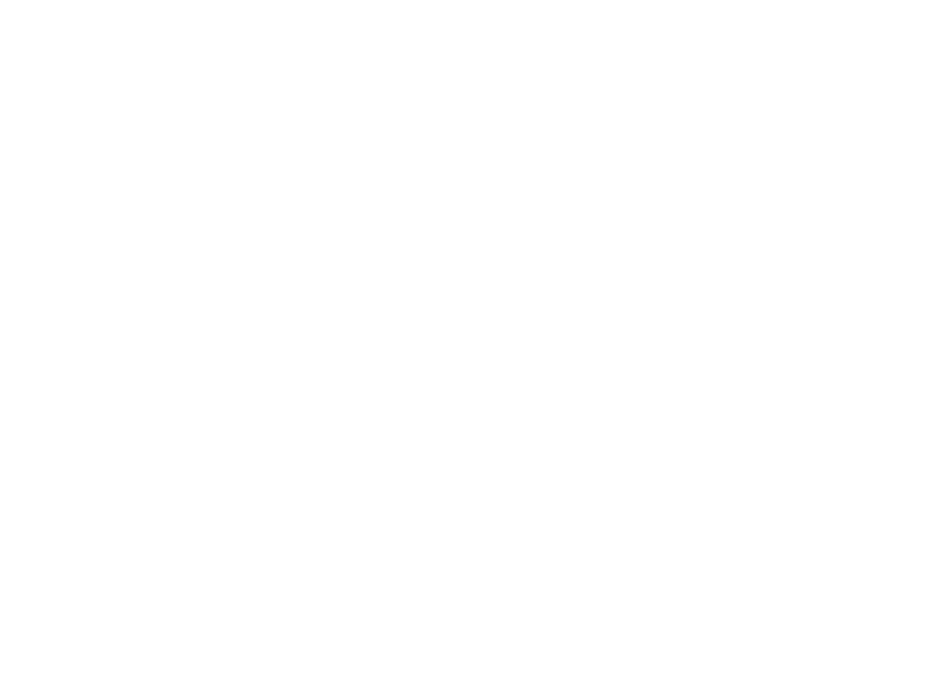
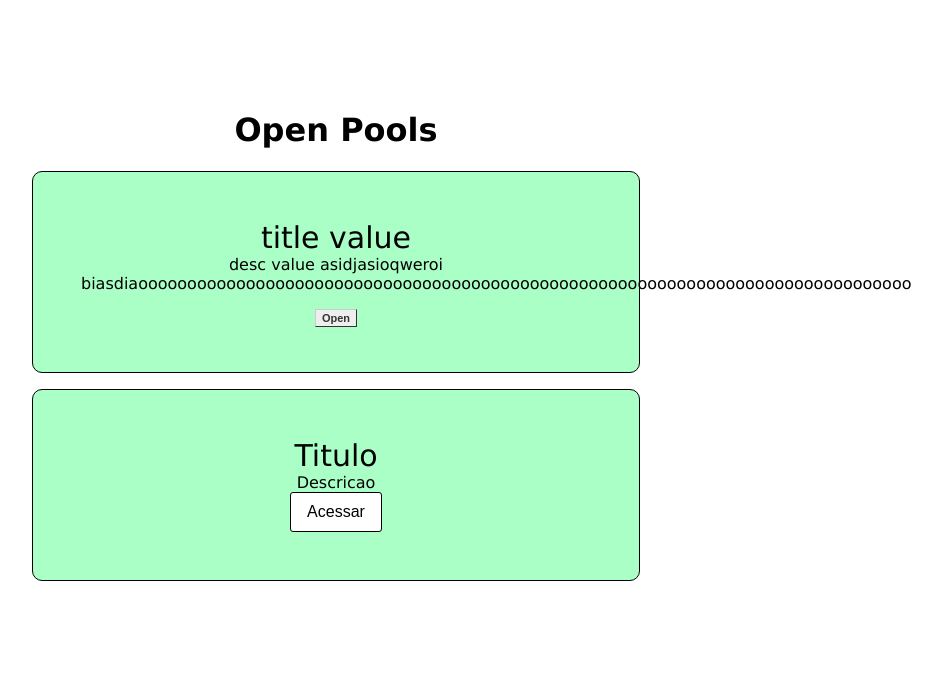
Before and after one commit to daniloelima/voting-system, a plain HTML site: page src/openpools.html in a window 1280 px wide. Shown: the whole page, without its empty margins (82-1024 px from the left). Drawn offline with Linux system fonts and the light colour scheme.

Commit message:
open pools

```diff
--- a/src/openpools.html
+++ b/src/openpools.html
@@ -1,3 +1,26 @@
+<link rel="stylesheet" href="style.css">
+<div class="openpools center">
 
 
-<!-- for each return in openpools javascript -->
+    <div class="poolslist">
+        <h1> Open Pools </h1>
+        <div class="pool">
+            <div class="pooltitle">
+                title value
+            </div>
+            <div class="pooldescription">
+                desc value asidjasioqweroi biasdiaooooooooooooooooooooooooooooooooooooooooooooooooooooooooooooooooooooooooooooooo
+            </div>
+            <br>
+            <a href="#pool" class="openbutton" onclick="togglePage('Pool')">Open</a>
+        </div>
+
+
+        <div class="pool">
+            <div class="pooltitle">Titulo</div>
+            <div class="pooldescription">Descricao</div>
+            <button>Acessar</button>
+        </div>
+
+    </div>
+</div>
--- a/src/style.css
+++ b/src/style.css
@@ -41,8 +41,37 @@ textarea{
   resize: none;
 }
 
+.openbutton {
+  font: bold 11px Arial;
+  text-decoration: none;
+  background-color: #EEEEEE;
+  color: #333333;
+  padding: 2px 6px 2px 6px;
+  border-top: 1px solid #CCCCCC;
+  border-right: 1px solid #333333;
+  border-bottom: 1px solid #333333;
+  border-left: 1px solid #CCCCCC;
+}
 
-.homepage{
+.poolslist{
+  width: 50vw;
+  padding: 5em;
+}
+
+.pool{
+  border-radius: 10px;
+  border: 1px solid black;
+  padding: 3em;
+  margin: 1em;
+  background-color: #AAFFC6;
+}
+
+.pooltitle, .pooldesc{
+  font-size: 30px;
+}
+
+
+.homepage, .openpools{
   font-family:'Lucida Sans', 'Lucida Sans Regular', 'Lucida Grande', 'Lucida Sans Unicode', Geneva, Verdana, sans-serif;
 }
 
```
Also changed, not shown: index.html (+1 -1 lines), src/contract.js (+49 -19 lines), src/createpools.html (+21 -5 lines), src/home.html (+1 -1 lines).
